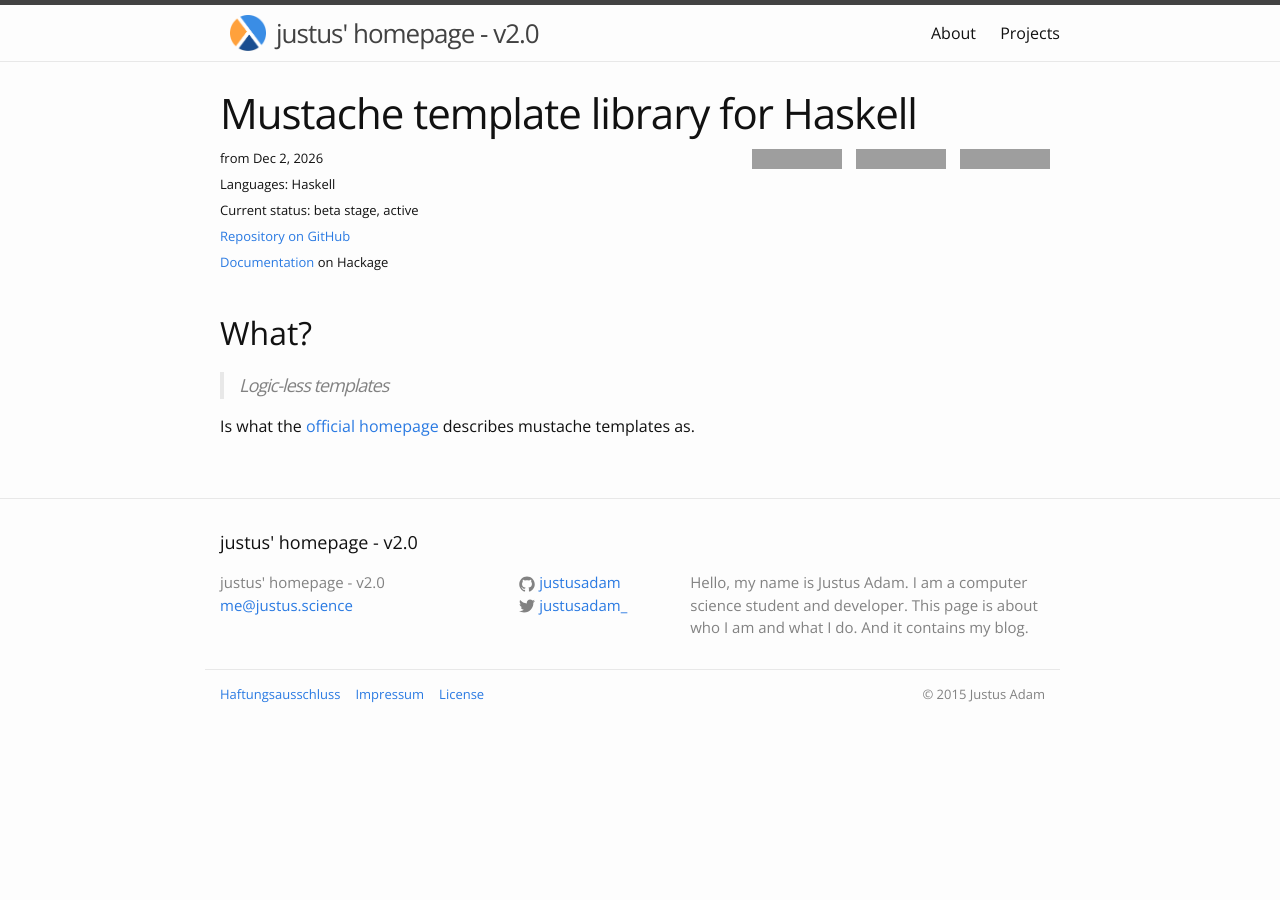
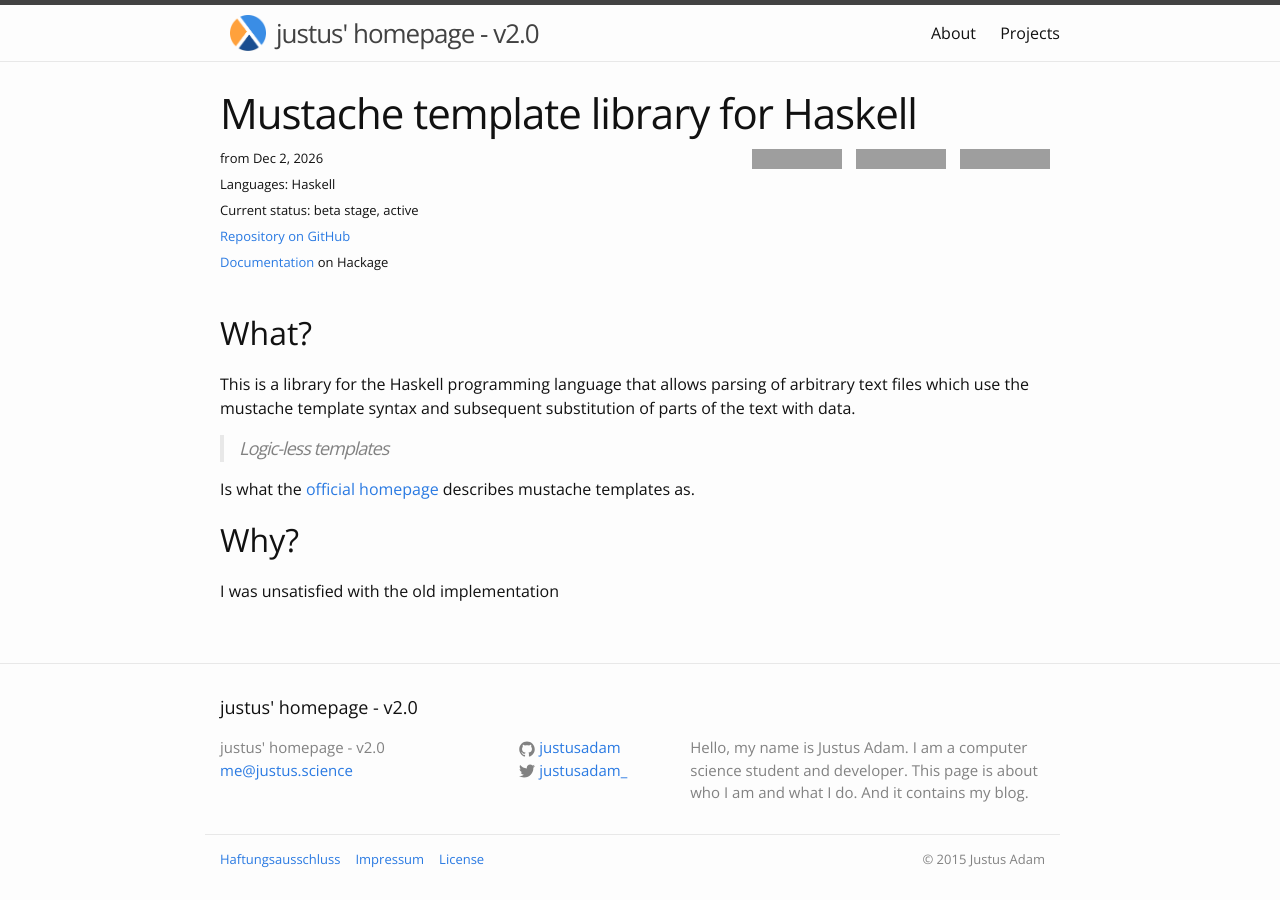
Before and after one commit to JustusAdam/justusadam.github.io, a Jekyll site: the page built from _projects/mustache.md, in a window 1280 px wide. Built offline with Jekyll 4.4.1, drawn with Linux system fonts in a browser that asks for light colours; grey boxes are pictures that could not be loaded.

Commit message:
More on mustache library

```diff
--- a/_projects/mustache.md
+++ b/_projects/mustache.md
@@ -13,8 +13,14 @@ documentation:
 
 ## What?
 
+This is a library for the Haskell programming language that allows parsing of arbitrary text files which use the mustache template syntax and subsequent substitution of parts of the text with data.
+
 > Logic-less templates
 
 Is what the [official homepage][mustache] describes mustache templates as.
 
 [mustache]: http://mustache.github.io
+
+## Why?
+
+I was unsatisfied with the old implementation
```
